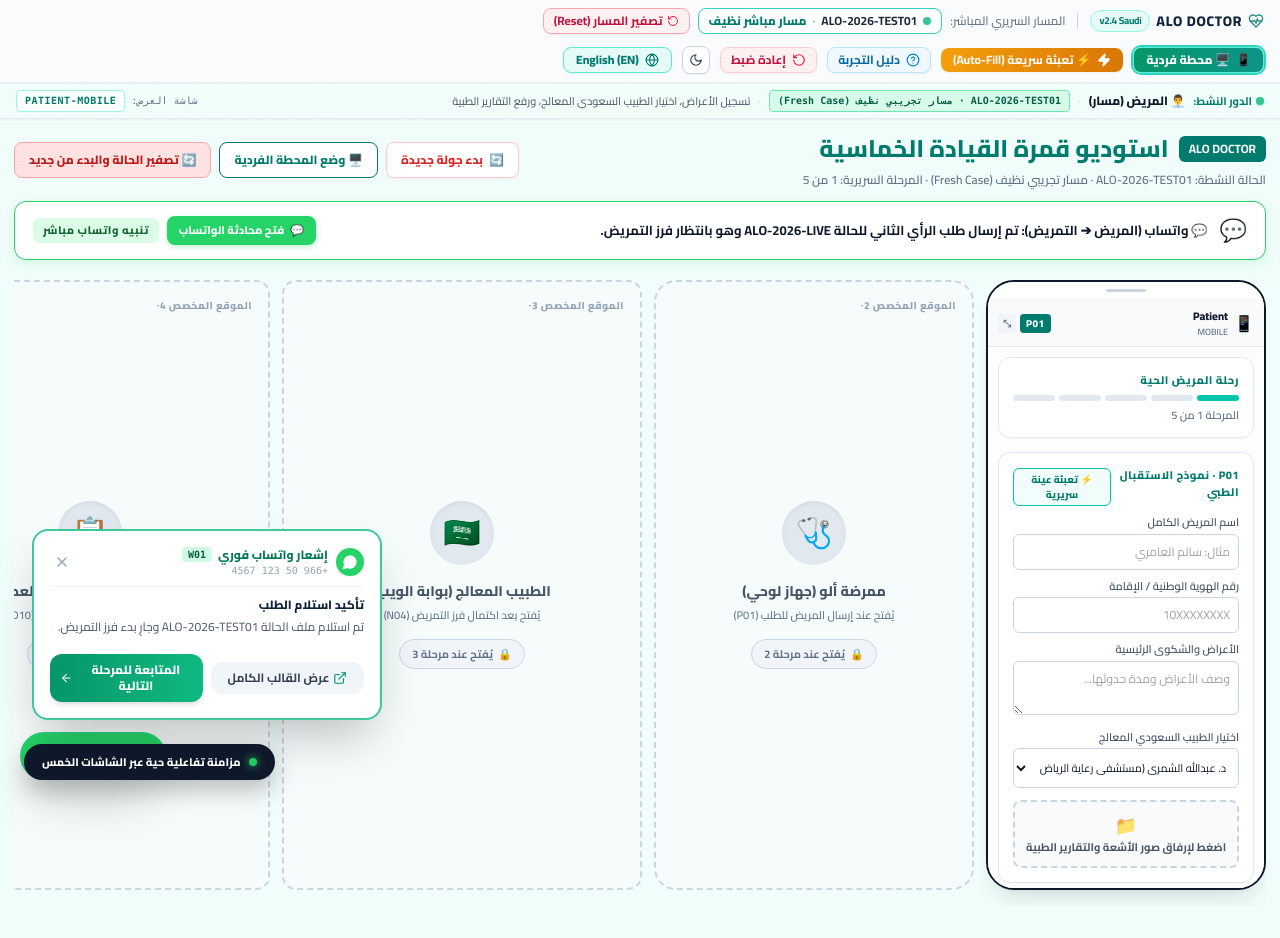
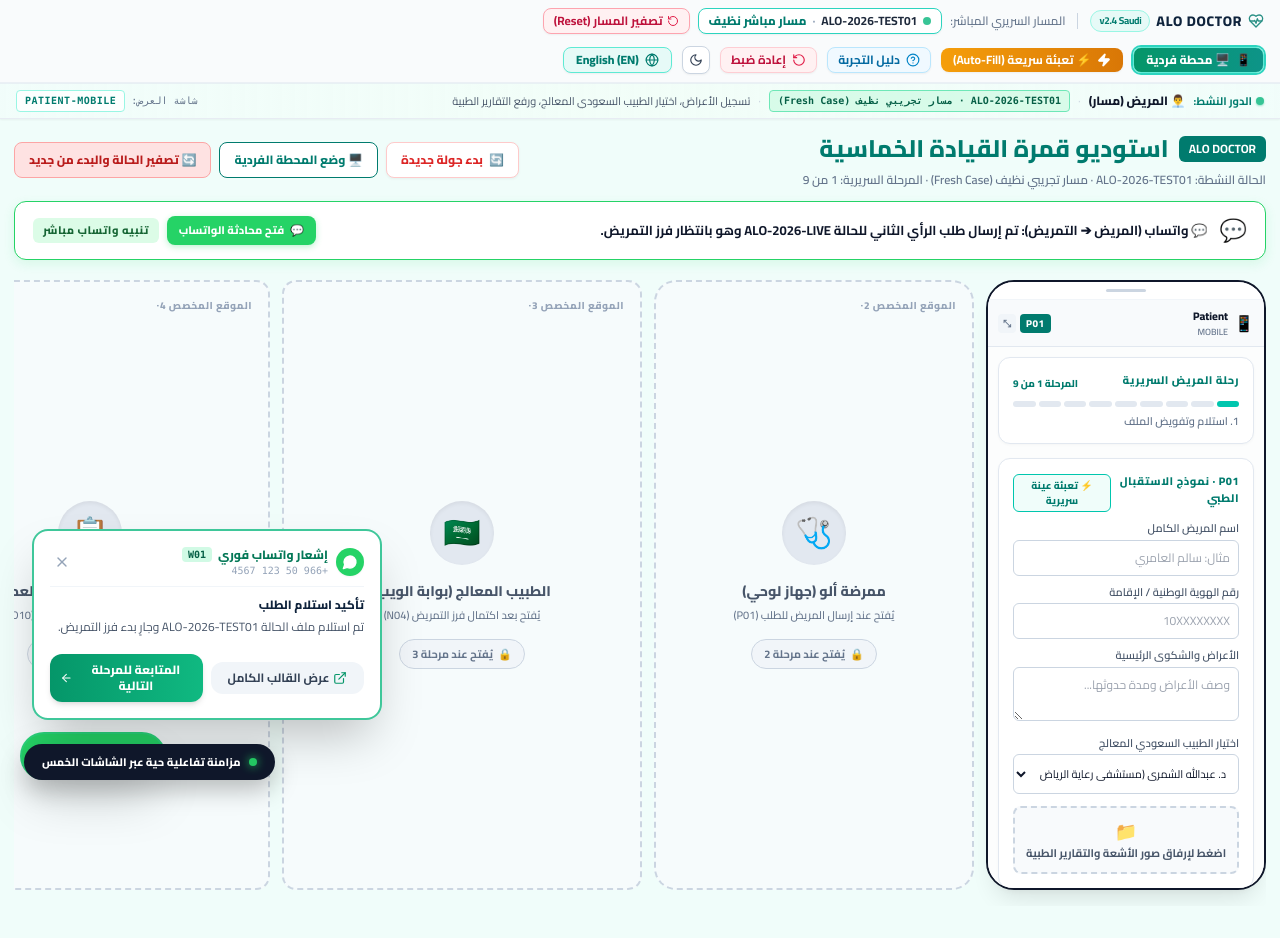
Before and after one commit to kathirvelmurugan/nov-ad, a React (Vite) app: page / in a window 1280 px wide. Shown: the top 938 px of the page. Built offline with nearby package versions, Linux system fonts and the light colour scheme.

Commit message:
fix(cockpit): align progress counter and indicator segments to 9-stage clinical standard, eliminating 'Stage 7 of 5' overflow

```diff
--- a/src/components/cockpit/FiveDeviceCockpitView.tsx
+++ b/src/components/cockpit/FiveDeviceCockpitView.tsx
@@ -275,8 +275,8 @@ export const FiveDeviceCockpitView: React.FC<FiveDeviceCockpitProps> = ({
           </h1>
           <p style={{ fontSize: '12px', color: '#64748b', margin: '4px 0 0 0', fontWeight: 600 }}>
             {isAr
-              ? `الحالة النشطة: ${activeCase.caseNumber || activeCase.id} · ${activeCase.patientNameAr || activeCase.patientName} · المرحلة السريرية: ${stageNum} من 5`
-              : `Active Case: ${activeCase.caseNumber || activeCase.id} · ${activeCase.patientNameEn || activeCase.patientName} · Stage: ${stageNum} of 5`}
+              ? `الحالة النشطة: ${activeCase.caseNumber || activeCase.id} · ${activeCase.patientNameAr || activeCase.patientName} · المرحلة السريرية: ${Math.min(Math.max(stageNum, 1), 9)} من 9`
+              : `Active Case: ${activeCase.caseNumber || activeCase.id} · ${activeCase.patientNameEn || activeCase.patientName} · Clinical Stage: ${Math.min(Math.max(stageNum, 1), 9)} of 9`}
           </p>
         </div>
 
--- a/src/components/cockpit/PatientDevice.tsx
+++ b/src/components/cockpit/PatientDevice.tsx
@@ -78,11 +78,16 @@ export const PatientDevice: React.FC<CockpitDeviceProps> = ({
 
   return (
     <div style={{ display: 'flex', flexDirection: 'column', gap: '14px' }}>
-      {/* 5-Step Progress Tracker */}
+      {/* 9-Stage Clinical Progress Tracker */}
       <div style={cardInnerStyle}>
-        <span style={labelStyle}>{isAr ? 'رحلة المريض الحية' : 'Live Patient Journey'}</span>
-        <div style={{ display: 'flex', gap: '4px', marginTop: '6px' }}>
-          {[1, 2, 3, 4, 5].map((s) => (
+        <div style={{ display: 'flex', justifyContent: 'space-between', alignItems: 'center' }}>
+          <span style={labelStyle}>{isAr ? 'رحلة المريض السريرية' : 'Clinical Patient Journey'}</span>
+          <span style={{ fontSize: '10px', fontWeight: 800, color: TEAL_PRIMARY }}>
+            {isAr ? `المرحلة ${Math.min(Math.max(stageNum, 1), 9)} من 9` : `Stage ${Math.min(Math.max(stageNum, 1), 9)} of 9`}
+          </span>
+        </div>
+        <div style={{ display: 'flex', gap: '3px', marginTop: '6px' }}>
+          {[1, 2, 3, 4, 5, 6, 7, 8, 9].map((s) => (
             <div
               key={s}
               style={{
@@ -96,7 +101,21 @@ export const PatientDevice: React.FC<CockpitDeviceProps> = ({
           ))}
         </div>
         <div style={{ fontSize: '11px', marginTop: '6px', color: '#64748b', fontWeight: 600 }}>
-          {isAr ? `المرحلة ${stageNum} من 5` : `Stage ${stageNum} of 5`}
+          {(() => {
+            const labels: Record<number, { ar: string; en: string }> = {
+              1: { ar: '1. استلام وتفويض الملف', en: '1. Intake & Consent' },
+              2: { ar: '2. فرز التمريض وحجب الهوية', en: '2. Nurse Triage & PII Masking' },
+              3: { ar: '3. مراجعة الطبيب المعالج والأسئلة', en: '3. Doctor Review & Questions' },
+              4: { ar: '4. سداد الفاتورة والرمز السيادي', en: '4. Payment & Egress Token' },
+              5: { ar: '5. دراسة الاستشاري الدولي (الهند)', en: '5. Indian Specialist Evaluation' },
+              6: { ar: '6. تعريب التقرير ومصادقة الطبيب', en: '6. Localization & Sign-Off' },
+              7: { ar: '7. اعتماد وتسليم التقرير النهائي', en: '7. Bilingual Report Release' },
+              8: { ar: '8. متابعة سريرية مباشرة (21 يوماً)', en: '8. 21-Day Follow-Up Window' },
+              9: { ar: '9. إغلاق الملف وحفظ السجل', en: '9. Case Closed & Archival' },
+            };
+            const s = Math.min(Math.max(stageNum, 1), 9);
+            return isAr ? labels[s]?.ar : labels[s]?.en;
+          })()}
         </div>
       </div>
 
```
